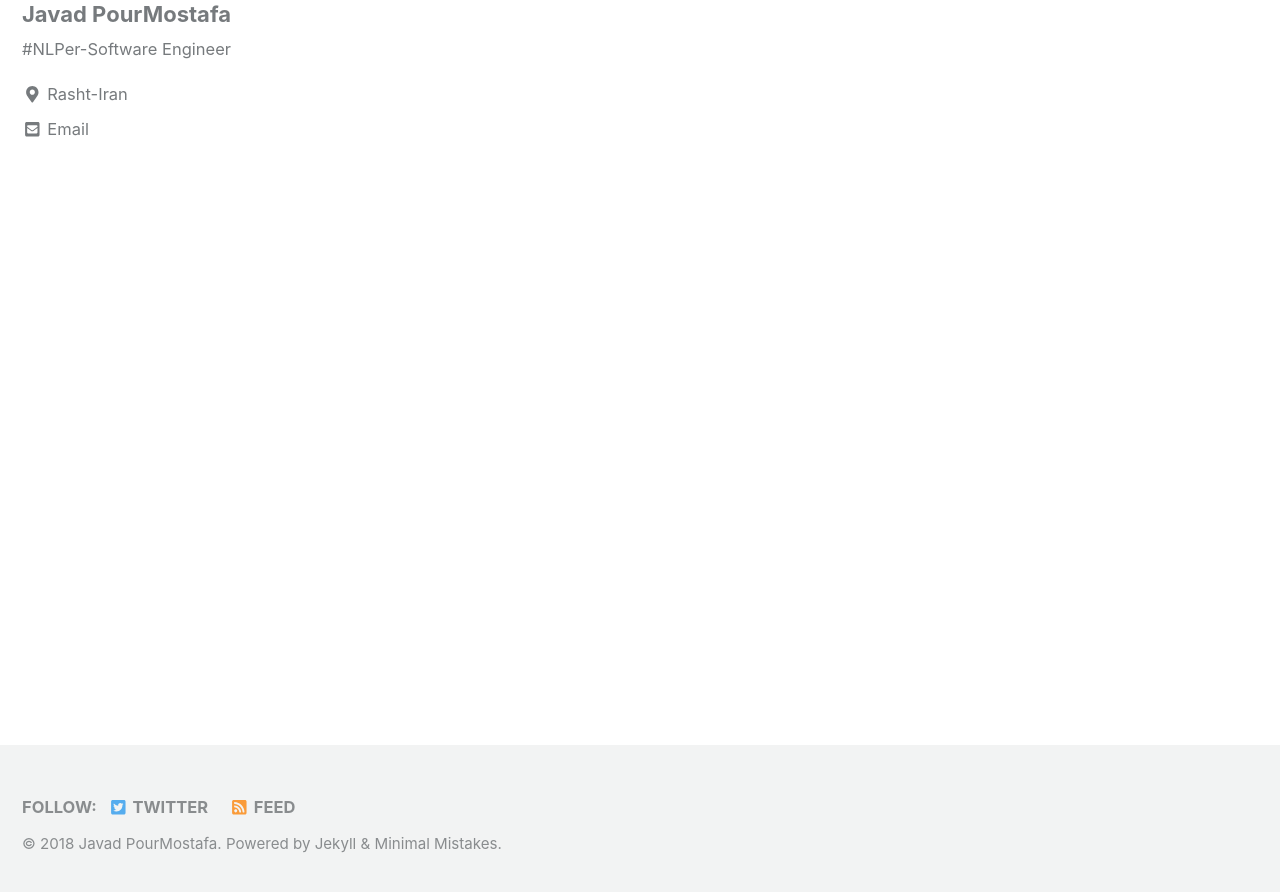
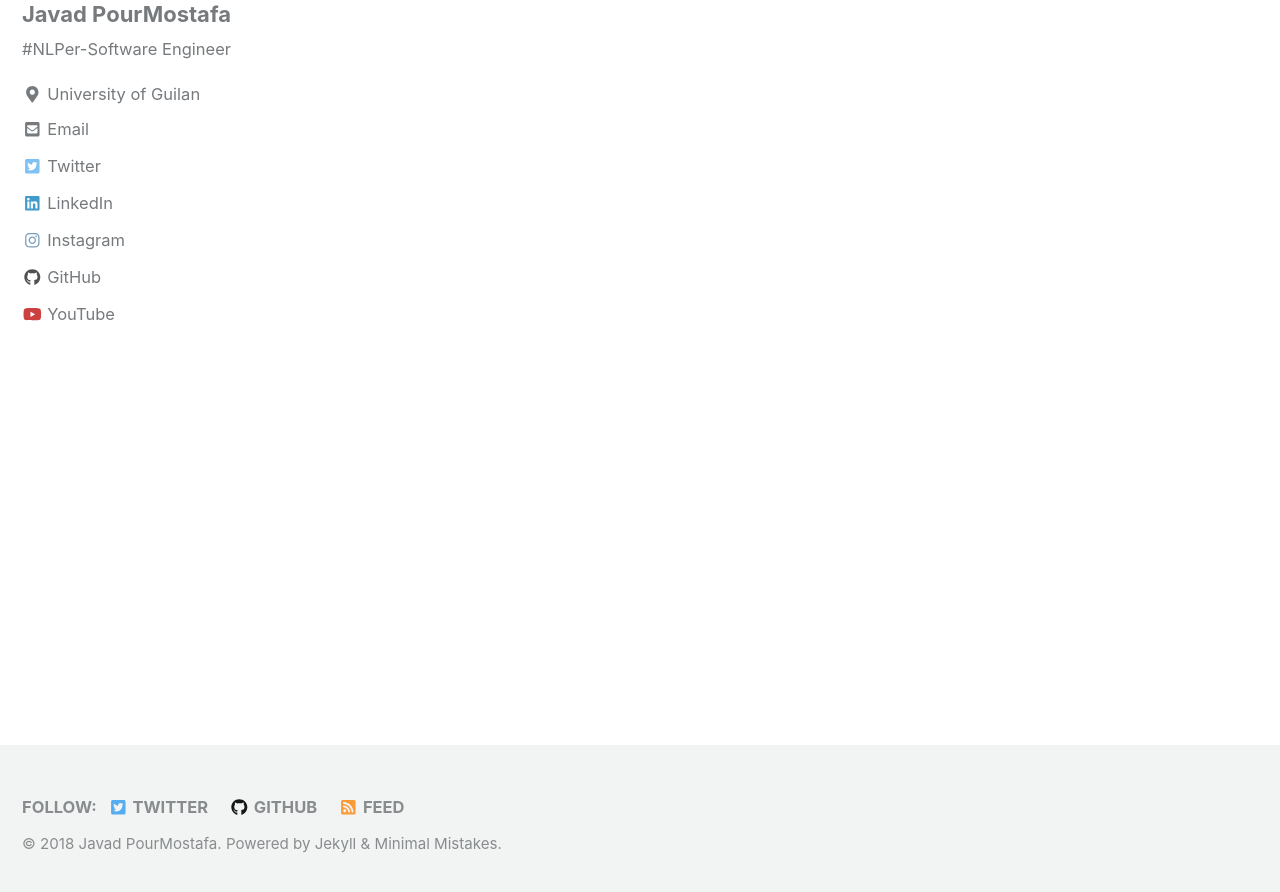
Before and after one commit to JoyeBright/JoyeBright.github.io, a Jekyll site: the page built from index.html, in a window 1280 px wide and 900 px high, scrolled down 253 px. Shown: the top 892 px of the window. Built offline with Jekyll 4.4.1, drawn with Linux system fonts in a browser that asks for light colours; nearby versions of some CDN libraries; the list of posts is cut into pages by our own code; some of the changed lines change nothing that is shown.

Commit message:
Update _config.yml

```diff
--- a/_config.yml
+++ b/_config.yml
@@ -101,7 +101,7 @@ author:
   name             : "Javad PourMostafa"
   avatar           : "assets/images/bio-photo.jpg"
   bio              : "#NLPer-Software Engineer"
-  location         : "Rasht-Iran"
+  location         : "University of Guilan"
   email            : "Javad.PourMostafa@Gmail.com"
   uri              :
   home             : # null (default), "absolute or relative url to link to author home"
@@ -111,23 +111,23 @@ author:
   flickr           :
   facebook         :
   foursquare       :
-  github           :
+  github           : "JoyeBright"
   gitlab           :
   google_plus      :
   keybase          :
-  instagram        :
+  instagram        : "Javad.PourMostafa"
   lastfm           :
-  linkedin         : # "john-doe-12345678" (the last part of your profile url, e.g. https://www.linkedin.com/in/john-doe-12345678)
+  linkedin         : "javadpourmostafa"
   pinterest        :
   soundcloud       :
   stackoverflow    : # "123456/username" (the last part of your profile url, e.g. https://stackoverflow.com/users/123456/username)
   steam            : # "steamId" (the last part of your profile url, e.g. https://steamcommunity.com/id/steamId/)
   tumblr           :
-  twitter          :
+  twitter          : "JPourMostafa"
   vine             :
   weibo            :
   xing             :
-  youtube          : # "https://youtube.com/c/MichaelRoseDesign"
+  youtube          : "http://www.youtube.com/c/JavadPourMostafa"
 
 
 # Reading Files
```
